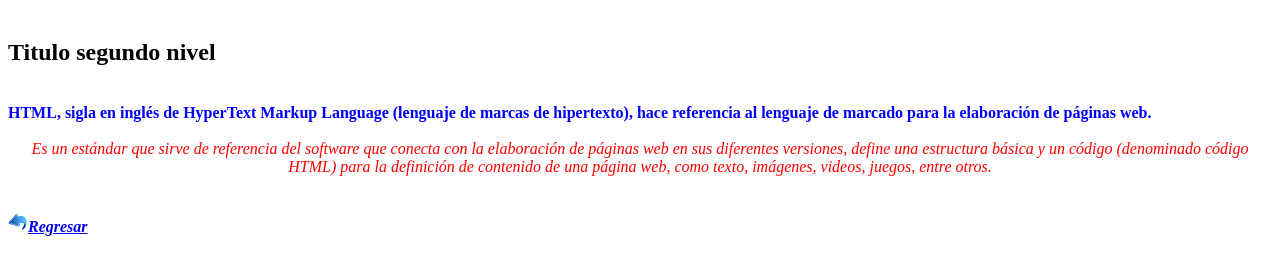
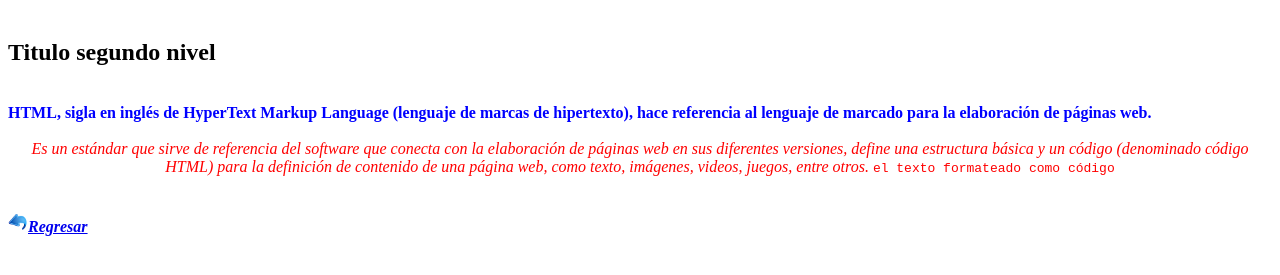
Before and after one commit to dougQuiros/ISI-BSI-19_I-2019, a plain HTML site: page tarea_1/HTML_ejercicio_2.html in a window 1280 px wide. Shown: the part 79-354 px from the top of the page. Drawn offline with Linux system fonts and the light colour scheme.

Commit message:
Update HTML_ejercicio_2.html

```diff
--- a/tarea_1/HTML_ejercicio_2.html
+++ b/tarea_1/HTML_ejercicio_2.html
@@ -26,6 +26,8 @@ segundo nivel, párrafos, texto en negrita, texto en cursiva y texto formateado
 			<i>
 			Es un estándar que sirve de referencia del software que conecta con la elaboración de páginas web en sus diferentes versiones, define una estructura básica y un código (denominado código HTML) para la definición de contenido de una página web, como texto, imágenes, videos, juegos, entre otros.
 			</i>
+
+			<code> el texto formateado como código</code>
 		</div>
 		<br><br>
 		<img src="imagenes/flecha_atras.png" alt="Retroceder" width="20" height="20"><a href="index.html"><em><b>Regresar</b></em></a>
```
